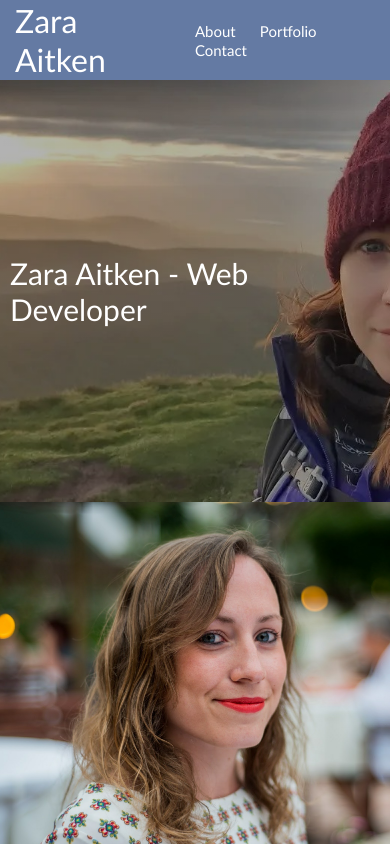
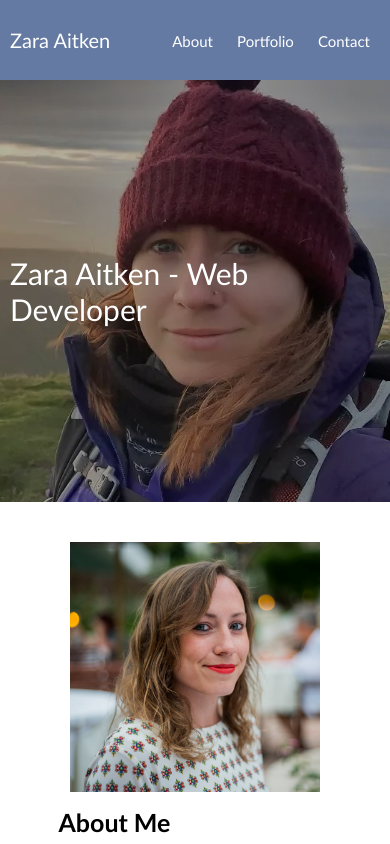
Before and after one commit to zaitken1/developer-profile, a plain HTML site: page index.html in a window 390 px wide. Shown: the top 844 px of the page. Drawn offline with Linux system fonts and the light colour scheme.

Commit message:
improves responsiveness of hero image and profile image

```diff
--- a/assets/css/style.css
+++ b/assets/css/style.css
@@ -20,7 +20,6 @@ p {
 /*Header and navigation*/
 header {
   display:flex;
-  flex-direction: row;
   justify-content: space-between;
   align-items: center;
   height: 60px;
@@ -178,7 +177,13 @@ footer {
 }
 
 /*Media Queries*/
-@media screen and (max-width: 800px){
+@media screen and (max-width: 912px){
+  .hero-image {
+    background-position: right;
+  }
+}
+
+@media screen and (max-width: 820px){
 
   .portfolio-images {
     display: grid;
@@ -187,6 +192,7 @@ footer {
 
   .hero-image {
     height: 50%;
+    background-position: right;
   }
 
   .profile {
@@ -194,6 +200,12 @@ footer {
     grid-template-columns: 1fr;
     grid-template-rows: 1fr 1fr;
     height: 950px;
+  }
+
+  .profile-photo {
+    height: 450px;
+    width: 450px;
+    margin: 20px 0;
   }
 }
 
@@ -209,8 +221,12 @@ footer {
     color: #fff;
   }
 
+  header h1 {
+    font-size: 20px;
+  }
+
   header h1, header nav {
-    margin: 15px;
+    margin: 10px;
   }
 
   header nav a {
@@ -225,7 +241,7 @@ footer {
     background-repeat: no-repeat;
     height: 50%;
     display: flex;
-    background-position: center;
+    background-position: right;
     background-repeat: no-repeat;
     background-size: cover;
   }
@@ -240,6 +256,11 @@ footer {
     font-weight: 100;
   }
 
+  .profile-photo {
+    height: 250px;
+    width: 250px;
+  }
+
   .portfolio-h3 {
     font-size: 20px;
   }
```
